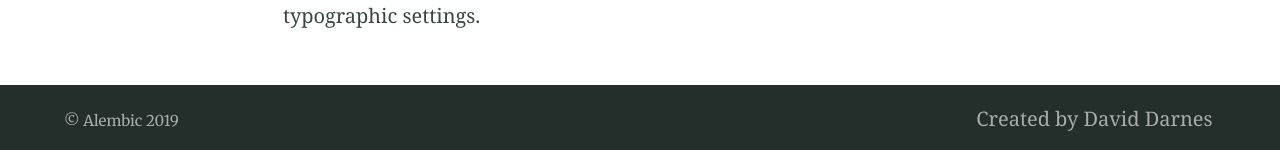
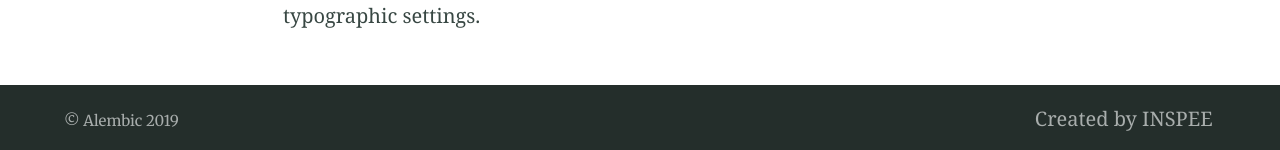
Before and after one commit to inspee-hisr/cfg_analysis_web, a Jekyll site: the page built from index.md, in a window 1280 px wide and 900 px high, scrolled down 4977 px. Shown: the part 747-897 px from the top of the window. Built offline with Jekyll 4.4.1, drawn with Linux system fonts in a browser that asks for light colours; our own code applies the rules of GitHub Pages for plain Markdown files.

Commit message:
CFG capital

```diff
--- a/_config.yml
+++ b/_config.yml
@@ -109,20 +109,20 @@
 # 9. Site navigation
 navigation_header:
 - title: Home
-  url: CFG_statistics/
+  url: /CFG_statistics/
 - title: Elements
-  url: CFG_statistics/elements/
+  url: /CFG_statistics/elements/
 - title: Blog
   url: /blog/
 - title: Categories
-  url: CFG_statistics/categories/
+  url: /CFG_statistics/categories/
 - title: Search
-  url: CFG_statistics/search/
+  url: /CFG_statistics/search/
 - title: Map
   url: https://savvas-paragkamian.shinyapps.io/Spatial_caves_CFG/
 
 navigation_footer:
-- title: Created by David Darnes
+- title: Created by INSPEE
   url: https://darn.es
 
 social_links: # Appears in sidebar. Set the urls then uncomment and comment out as desired
```
